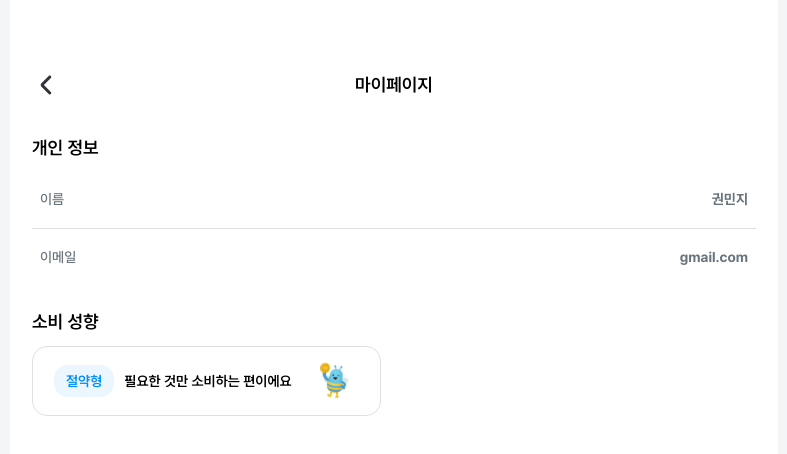
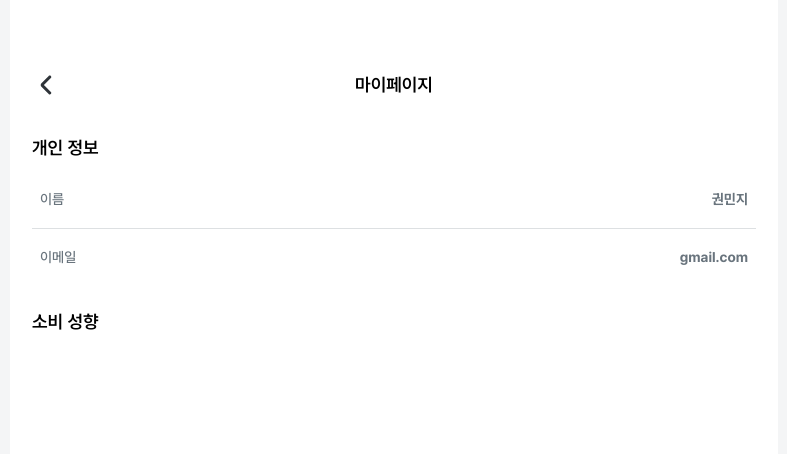
Before and after one commit to mjgwon24/flexrate-front, a Next.js app: page /mypage in a window 1280 px wide. Shown: the top 454 px of the page, without its empty margins (246-1033 px from the left). Built offline with nearby package versions, Linux system fonts and the light colour scheme.

Commit message:
fix: Banner 컴포넌트 ConsumptionType 구체화

```diff
--- a/src/components/Banner/Banner.style.ts
+++ b/src/components/Banner/Banner.style.ts
@@ -10,7 +10,7 @@ export const BannerContainer = styled.div`
     border: 1px solid ${semanticColor.border.inactive.default};
     padding: 9px 21px;
     border-radius: 15px;
-    width: fit-content;
+    min-width: fit-content;
     background: ${semanticColor.bg.default};
 `;
 
@@ -19,6 +19,7 @@ export const BannerContent = styled.div`
     flex-direction: row;
     align-items: center;
     width: 255px;
+    min-width: fit-content;
 `;
 
 interface BannerLabelProps {
@@ -37,6 +38,7 @@ export const BannerLabel = styled.div<BannerLabelProps>`
   font-size: 14px;
   font-weight: 600;
   margin-right: 10px;
+  min-width: fit-content;
 `;
 
 export const BannerDesc = styled.p`
@@ -44,4 +46,5 @@ export const BannerDesc = styled.p`
     font-weight: 600;
     margin: 0;
     color: ${semanticColor.text.normal.primary};
+    min-width: fit-content;
 `;
--- a/src/components/Banner/Banner.tsx
+++ b/src/components/Banner/Banner.tsx
@@ -6,7 +6,11 @@ import { BannerContainer, BannerContent, BannerLabel, BannerDesc } from './Banne
 import { BannerProps, bannerMetaMap } from './Banner.type';
 
 const Banner = ({ type }: BannerProps) => {
-  const meta = bannerMetaMap[type];
+  const meta = type ? bannerMetaMap[type] : undefined;
+
+  if (!meta) {
+    return <></>;
+  }
 
   return (
     <BannerContainer>
--- a/src/components/Banner/Banner.type.ts
+++ b/src/components/Banner/Banner.type.ts
@@ -1,11 +1,10 @@
 'use client';
 
+import { ConsumptionType } from "@/stores/userStore";
 import { semanticColor } from '@/styles/colors';
 
-export type BannerType = 'SAVING' | 'BALANCE' | 'PRACTICALITY' | 'CONSUMPTION';
-
 export interface BannerProps {
-  type: BannerType;
+  type?: ConsumptionType;
 }
 
 interface BannerMeta {
@@ -16,29 +15,29 @@ interface BannerMeta {
   icon: string;
 }
 
-export const bannerMetaMap: Record<BannerType, BannerMeta> = {
-  SAVING: {
+export const bannerMetaMap: Record<ConsumptionType, BannerMeta> = {
+  CONSERVATIVE: {
     label: '절약형',
     description: '필요한 것만 소비하는 편이에요',
     bgColor: semanticColor.bgBtn.active.secondary,
     color: semanticColor.text.normal.accent,
     icon: '/icons/webeeSaving_50.svg',
   },
-  BALANCE: {
+  BALANCED: {
     label: '균형형',
     description: '계획적으로 소비해요',
     bgColor: semanticColor.bgBtn.active.secondary,
     color: semanticColor.text.normal.accent,
     icon: '/icons/webeeBalance_50.svg',
   },
-  PRACTICALITY: {
+  PRACTICAL: {
     label: '실용형',
     description: '필요한 건 아끼지 않고 써요',
     bgColor: semanticColor.bgBtn.active.secondary,
     color: semanticColor.text.normal.accent,
     icon: '/icons/webeePracticality_50.svg',
   },
-  CONSUMPTION: {
+  CONSUMPTION_ORIENTED: {
     label: '소비지향형',
     description: '하고 싶은 건 하는 편이에요',
     bgColor: semanticColor.bgBtn.active.secondary,
```
